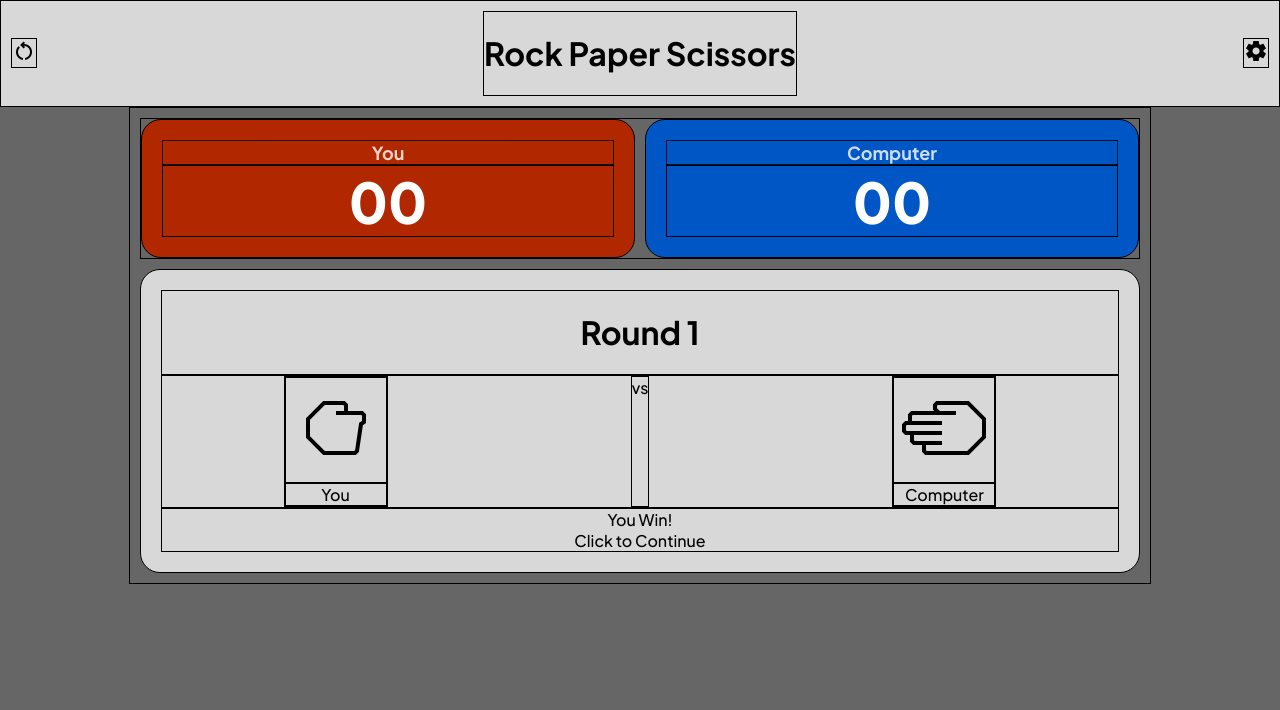
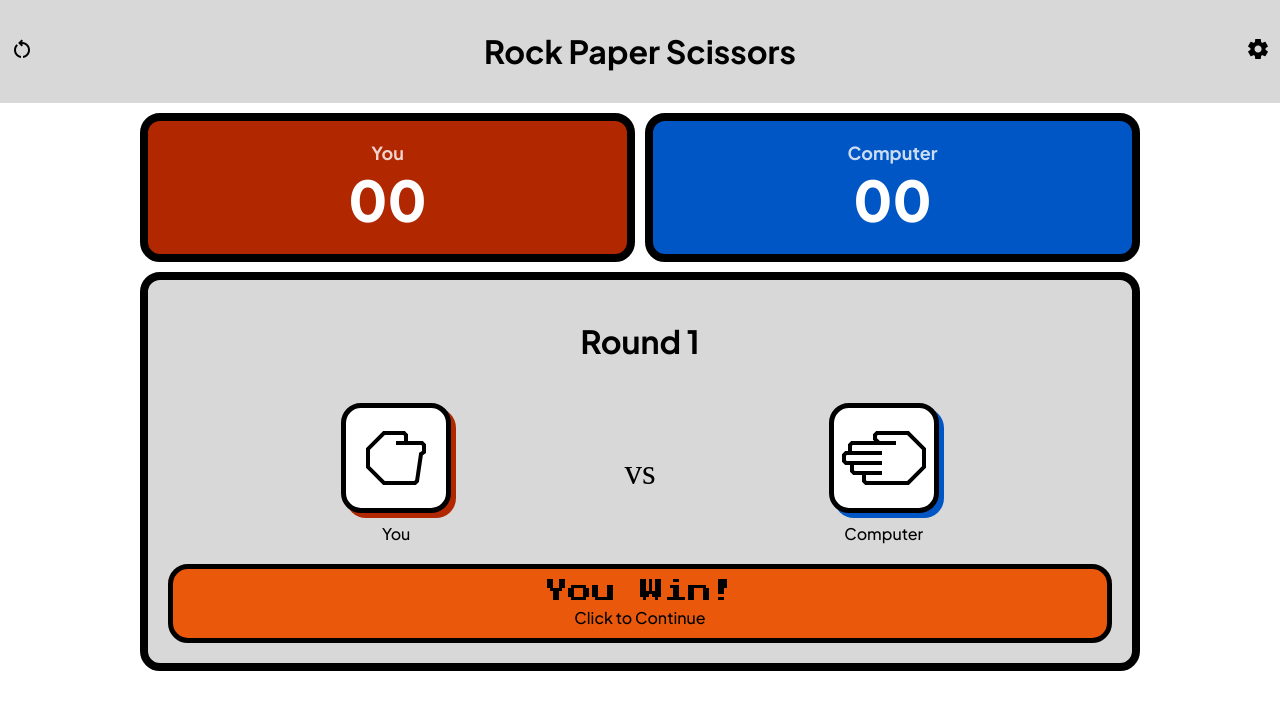
Before and after one commit to ahmadziadev/rps, a plain HTML site: page index.html in a window 1280 px wide. Drawn offline with nearby package versions, Linux system fonts and the light colour scheme; a web font is replaced by a local one.

Commit message:
Style Resolution screen buttons and icons

```diff
--- a/index.html
+++ b/index.html
@@ -77,7 +77,7 @@
                     <div class="choice">Scissors</div>
                 </div>
             </div>
-            <div class="status-card">You Win! <br> Click to Continue</div>
+            <div class="status-card btn"><span class="verdict">You Win!</span><br> Click to Continue</div>
 
         </div>
 
--- a/style.css
+++ b/style.css
@@ -6,13 +6,14 @@
     --bot-accent: #0056C5;
 }
 div {
-    border: 1px solid black;
+    /* border: 1px solid black; */
 }
 
 body {
     margin: 0px;
-    background-color: var(--secondary-dark);
+    /* background-color: var(--secondary-dark); */
 }
+
 
 h1 {
     font-family: "Plus Jakarta Sans", sans-serif;
@@ -45,6 +46,7 @@ h1 {
     background-color: var(--secondary-light);
     flex: 1;
     border-radius: 20px;
+    border: 8px black solid;
     padding: 20px;
 }
 
@@ -73,20 +75,68 @@ h1 {
     color: white;
     font-size: 56px;
 }
+.arena {
+    display: flex;
+    flex-direction: column;
+    gap: 20px;
+}
 .arena-content {
     display: flex;
-    justify-content: space-around;
+    /* justify-content: space-around; */
+    /* justify-content: space-between; */
+    justify-content: space-evenly;
+    align-items: center;
+}
+.versus {
+    padding: 0px;
+    font-size: 35px;
+    font-family: "Jersey 10";
 }
 
 .arena-text,
-.versus,
 .player-name,
 .status-card
 {
     text-align: center;
     font-family: "Plus Jakarta Sans", sans-serif;
     font-weight: 500;
+}
 
+.player-name {
+    /* background-color: green; */
+}
+.player-card {
+    display: flex;
+    flex-direction: column;
+    gap: 10px;
+}
+.player-symbol {
+    height: 100px;
+    width: 100px;
+    background-color: white;
+    border: 5px black solid;
+    border-radius: 20px;
+    overflow: hidden;
+    box-shadow: 5px 5px;
+}
+
+.verdict {
+    font-family: "Press Start 2P";
+    font-size: 24px;
+}
+.human-card .player-symbol {
+    color: var(--human-accent);
+}
+
+.bot-card .player-symbol {
+    color: var(--bot-accent);
+}
+
+.status-card {
+    background-color: var(--primary);
+    border-radius: 20px;
+    padding: 10px;
+    border: 5px black solid;
 }
 
 .player-choices {
```
